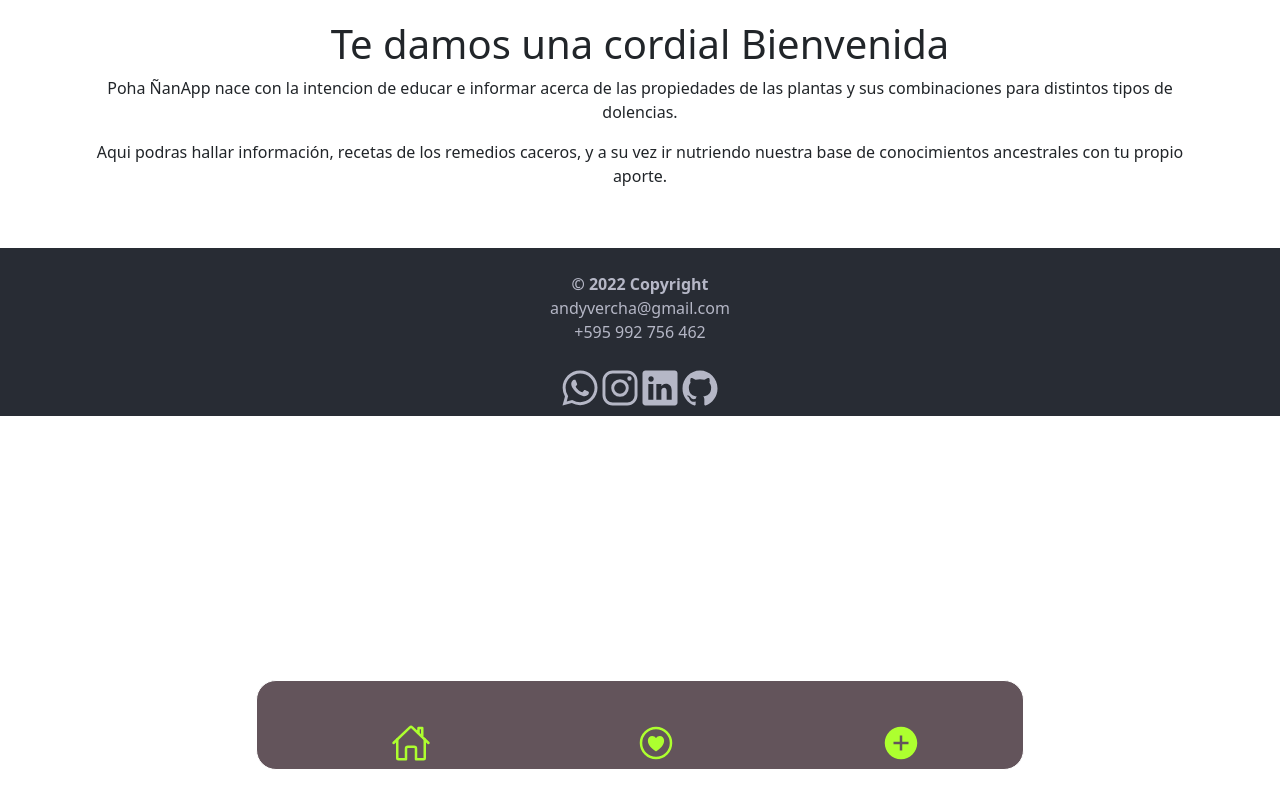
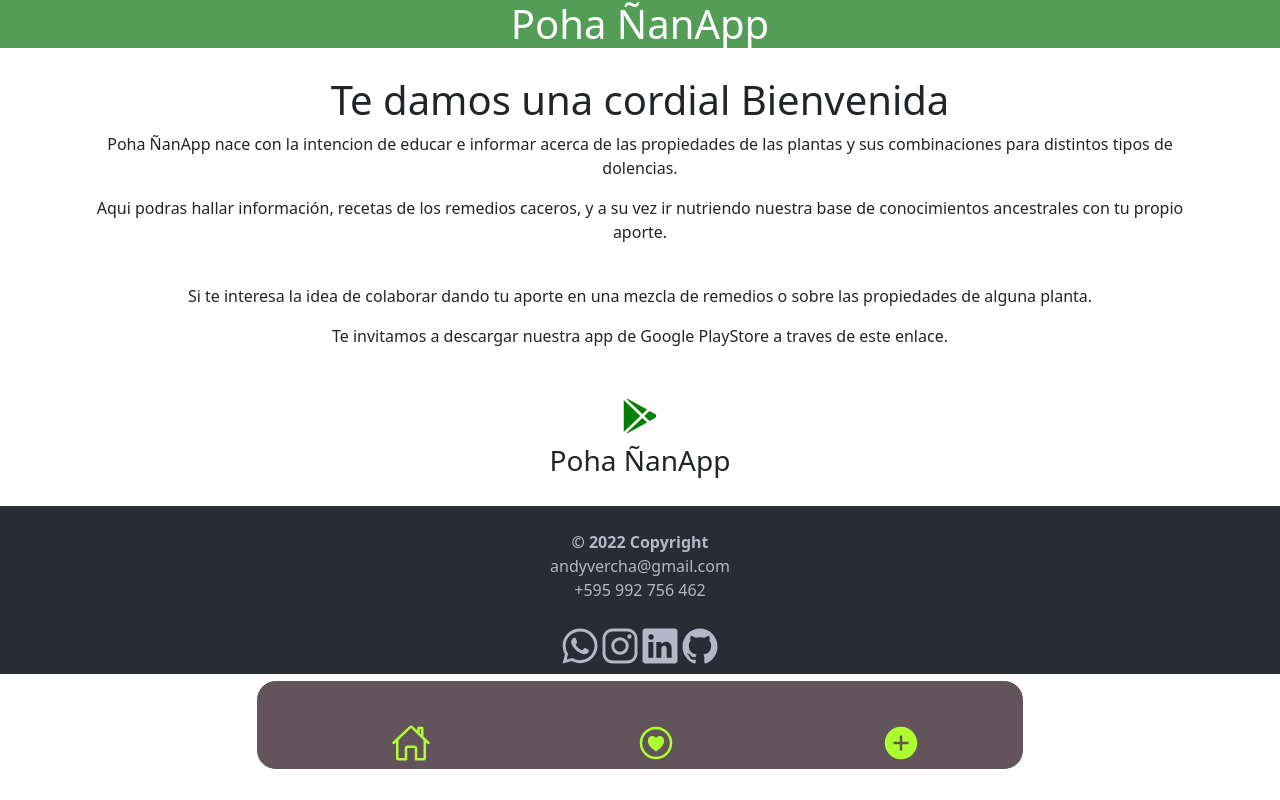
Before and after one commit to poravv/pohapp-web, a React (Create React App) app: page / in a window 1280 px wide. Built offline with nearby package versions, Linux system fonts and the light colour scheme.

Commit message:
Agregado de check funcional mas detalles completos 20-10-22

```diff
--- a/src/App.css
+++ b/src/App.css
@@ -3,13 +3,6 @@
   align-items: center;
   justify-content: center;
 }
-
-@media (prefers-reduced-motion: no-preference) {
-  .App-logo {
-    animation: App-logo-spin infinite 20s linear;
-  }
-}
-
 
 .App-link {
   color: #61dafb;
@@ -86,6 +79,8 @@
                 transition: 0.5s;
                 color: greenyellow;
               }
+
+
 }
 
 
@@ -145,6 +140,13 @@ section {
   color: #B5B7C6;
 }
 
+.header {
+  background-color: #549D56;
+  text-align: center;
+  justify-content: center;
+  color: white;
+}
+
 
 .myfooter {
   display: flex;
@@ -155,3 +157,13 @@ section {
 .iconos {
   color: #B5B7C6;
 }
+
+.contenedorimg{
+  display:flex;
+  justify-content:center;
+  align-items:center;
+}
+.contenedorimg.card {
+  justify-content:center;
+  width:700px;
+}
--- a/src/Componentes/ContenedorImg.js
+++ b/src/Componentes/ContenedorImg.js
@@ -4,9 +4,9 @@ import { Card, Container } from "react-bootstrap";
 function ContenedorImg({ img }) {
   return (
     <>
-      <Container style={{display:`flex` ,justifyContent:`center`,alignItems:`center` }}>
-      <Card style={{justifyContent:`center`,width:`700px`}}>
-        <Card.Img src={img} />
+      <Container className="contenedorimg" >
+      <Card className="contenedorimg card">
+        <Card.Img style={{display:`flex` }} src={img} />
         </Card>
       </Container>
     </>
--- a/src/Componentes/Detalle.js
+++ b/src/Componentes/Detalle.js
@@ -42,10 +42,10 @@ function Detalle() {
 
     return (
         <>
-            <div className="personal" style={{ display: `flex`, alignItems: `center`, justifyContent: `center`, textAlign: `center` }}>
-                <div className='container' style={{ margin: `20px` }}>
-                    <h1>Detalle Medicinal</h1>
-
+            <div className='header'>
+                <h1>Detalle</h1>
+            </div>
+            <div >
                 {
                     medicinal ? medicinal.map((item) => {
                         //console.log(item);
@@ -59,7 +59,7 @@ function Detalle() {
                         if (item.descripcion4) item.img4.data.map((valor) => { return asciiTraducido4 += String.fromCharCode(valor) })
 
                         return <div>
-                                <section style={{ backgroundColor: `#D8C7B4`, width: `100%`, borderRadius: `10px`,margin:`10px`,display:`flex` }}>
+                            <section style={{ backgroundColor: `#D8C7B4`, width: `100%`, borderRadius: `10px`, margin: `10px`, display: `flex` }}>
                                 {
                                     asciiTraducido1 ? <div>
                                         <h2>{item.nombre1}</h2>
@@ -90,14 +90,14 @@ function Detalle() {
                                 }
                             </section>
 
-                                <section style={{ backgroundColor: `#CEFBD0`, width: `100%`, borderRadius: `10px`,margin:`10px` }}>
+                            <section style={{ backgroundColor: `#CEFBD0`, width: `100%`, borderRadius: `10px`, margin: `10px` }}>
                                 <h2>Malestar / Dolencias</h2>
                                 <Card.Text>
                                     {item.descripcion}
                                 </Card.Text>
                             </section>
 
-                                <section style={{ backgroundColor: `#FDF4AC`, width: `100%`, borderRadius: `10px`,margin:`10px` }}>
+                            <section style={{ backgroundColor: `#FDF4AC`, width: `100%`, borderRadius: `10px`, margin: `10px` }}>
                                 <h2>Metodo de Preparacion</h2>
                                 <Card.Text>
                                     {item.preparado}
@@ -107,7 +107,7 @@ function Detalle() {
                                     {item.recomendacion}
                                 </Card.Text>
                             </section>
-                                <section style={{ backgroundColor: `#CEFBD0`, width: `100%`, borderRadius: `10px`,margin:`10px` }}>
+                            <section style={{ backgroundColor: `#CEFBD0`, width: `100%`, borderRadius: `10px`, margin: `10px` }}>
                                 <h2>Datos del Autor</h2>
                                 <Card.Text>{item.autor}</Card.Text>
                                 <Card.Text>{item.nacimiento}</Card.Text>
@@ -117,8 +117,6 @@ function Detalle() {
                         </div>
                     }) : null
                 }
-                    <br />
-                </div>
             </div>
         </>
     );
--- a/src/Componentes/Inicio.js
+++ b/src/Componentes/Inicio.js
@@ -1,14 +1,23 @@
 import React from 'react'
+import { IoLogoGooglePlaystore } from 'react-icons/io5';
 
 export const Inicio = () => {
     return (
         <>
+        <div className='header'>
+            <h1>Poha ÑanApp</h1>
+        </div>
             <div className="personal" style={{ display: `flex`, alignItems: `center`, justifyContent: `center`, textAlign: `center` }}>
                 <div className='container' style={{margin: `20px` }}>
                     <h1>Te damos una cordial Bienvenida</h1>
                     <p>Poha ÑanApp nace con la intencion de educar e informar acerca de las propiedades de las plantas y sus combinaciones para distintos tipos de dolencias.</p>
                     <p>Aqui podras hallar información, recetas de los remedios caceros, y a su vez ir nutriendo nuestra base de conocimientos ancestrales con tu propio aporte.</p>
                     <br />
+                    <p>Si te interesa la idea de colaborar dando tu aporte en una mezcla de remedios o sobre las propiedades de alguna planta.</p>
+                    <p>Te invitamos a descargar nuestra app de Google PlayStore a traves de este enlace.</p>
+                    <br/>
+                    <a href="https://play.google.com/store/apps/details?id=com.pohapp.pohapp"><h1><IoLogoGooglePlaystore color='green' /></h1></a>
+                    <h3>Poha ÑanApp</h3>
                 </div>
             </div>
         </>
--- a/src/Componentes/Medicinales.js
+++ b/src/Componentes/Medicinales.js
@@ -69,11 +69,9 @@ function Medicinales() {
     return (
         <div>
 
-            <div className="personal" style={{ display: `flex`, alignItems: `center`, justifyContent: `center`, textAlign: `center` }}>
-                <div className='column'>
-                    <h1>Medicinales</h1>
-                </div>
-            </div>
+        <div className='header'>
+            <h1>Medicinales</h1>
+        </div>
             <div style={{ display: `flex`, justifyContent: `center`, margin: `20px` }}>
                 <Form>
                 <label style={{ marginRight: `20px`, marginLeft: `10px` }}>
--- a/src/Componentes/Plantas.js
+++ b/src/Componentes/Plantas.js
@@ -34,10 +34,8 @@ function Plantas() {
     }
     return (
         <div>
-            <div className="personal" style={{ display: `flex`, alignItems: `center`, justifyContent: `center`, textAlign: `center` }}>
-                <div className='column'>
-                    <h1>Productos Naturales</h1>
-                </div>
+            <div className='header'>
+                <h1>Productos Naturales</h1>
             </div>
             <section>
                 <div className="container d-flex justify-content-center" style={{ flexWrap: `wrap` }}>
```
Lines whose indentation alone changed are shown as unchanged.
